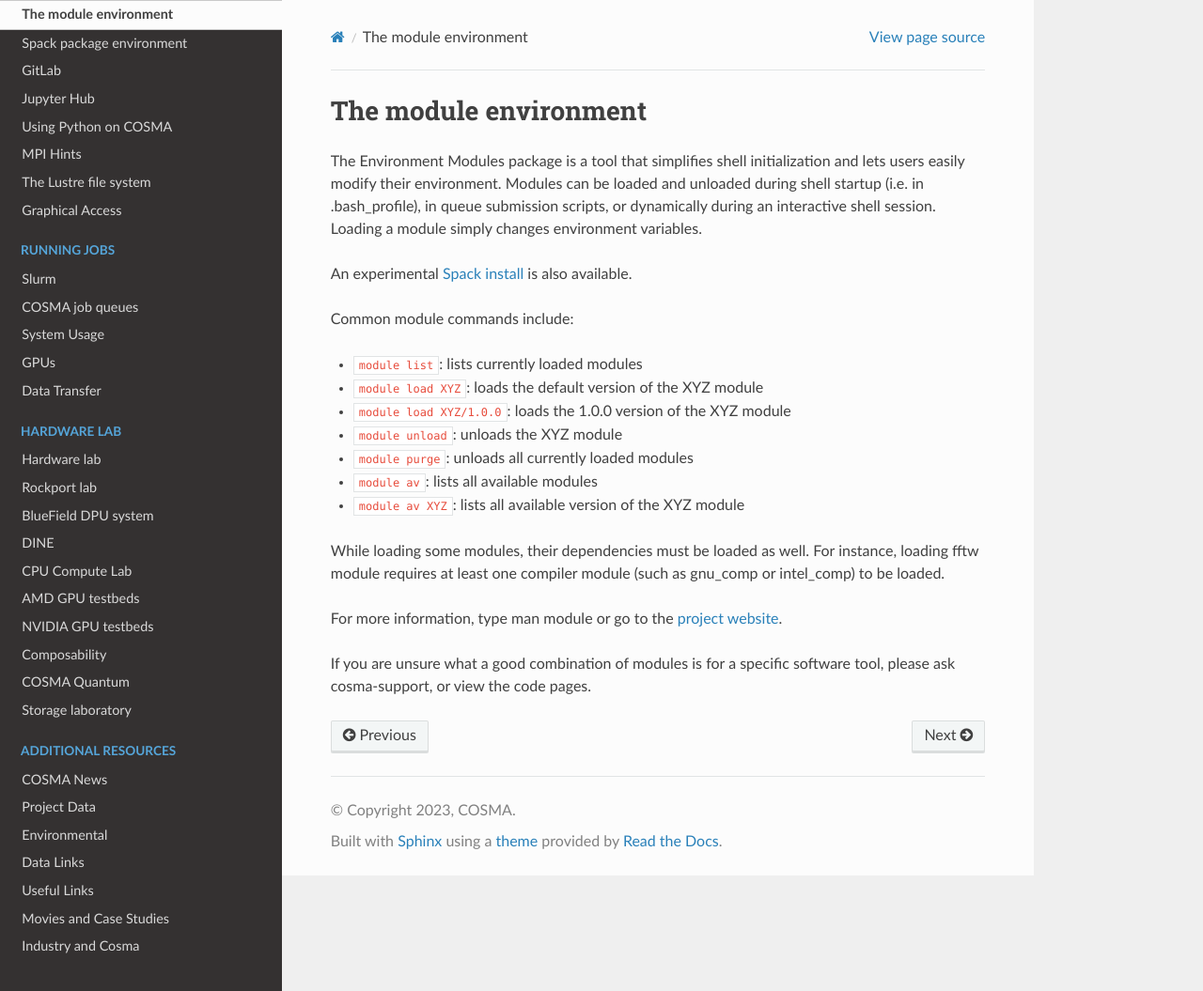
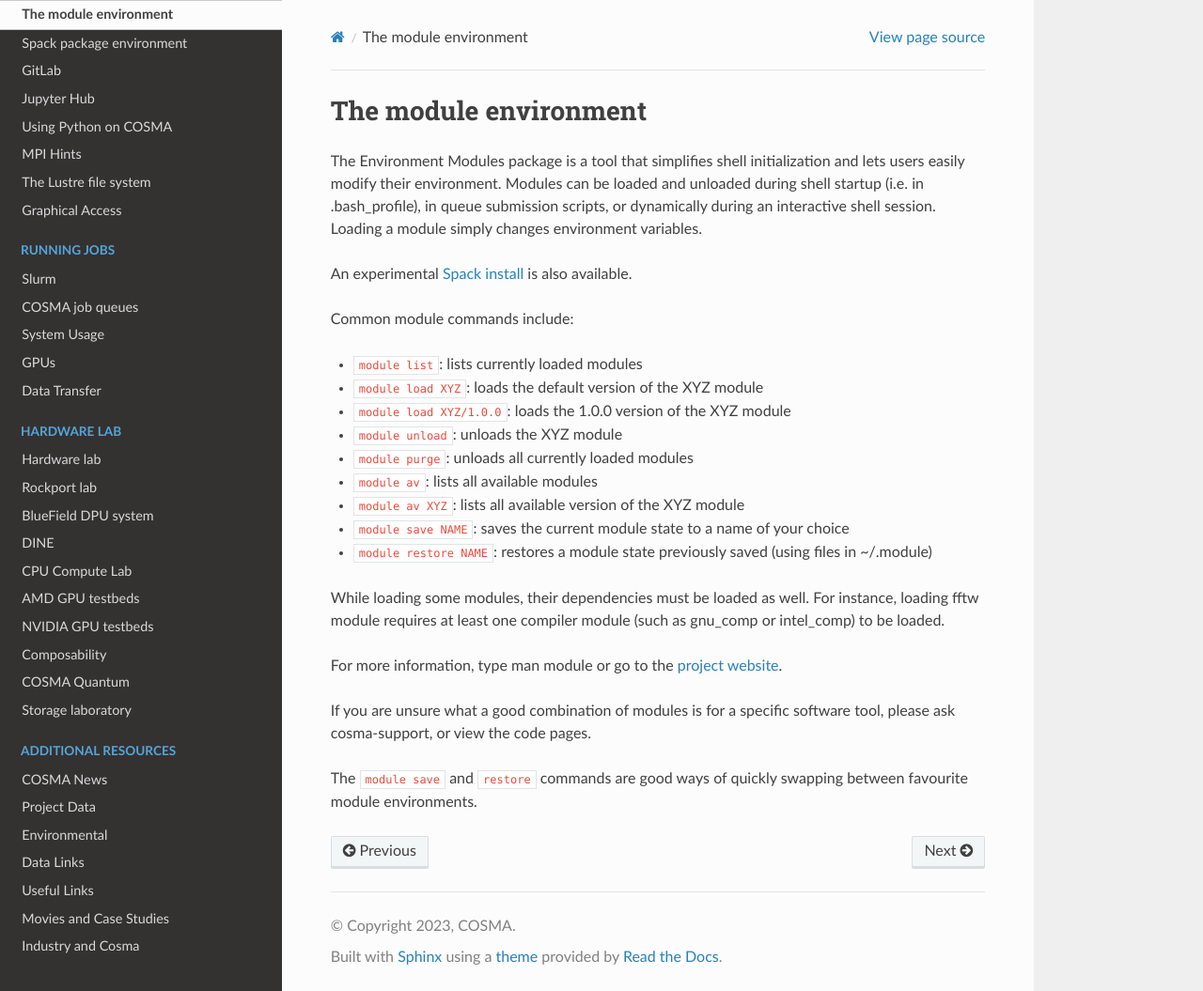
Before and after one commit to agb32/cosmadoc, a Sphinx documentation site: the page built from docs/source/modules.md, in a window 1280 px wide and 1055 px high. Shown: the whole window at 94% size. Built offline with Sphinx 7.4.7 and the Read the Docs theme 2.0.0, drawn with Linux system fonts in a browser that asks for light colours.

Commit message:
added gpu info and module details

````diff
--- a/docs/source/modules.md
+++ b/docs/source/modules.md
@@ -18,6 +18,8 @@ Common module commands include:
 *    ```module purge```: unloads all currently loaded modules
 *    ```module av```: lists all available modules
 *    ```module av XYZ```: lists all available version of the XYZ module
+*    ```module save NAME```: saves the current module state to a name of your choice
+*    ```module restore NAME```: restores a module state previously saved (using files in ~/.module)
 
 While loading some modules, their dependencies must be loaded as well. For instance, loading fftw module requires at least one compiler module (such as gnu_comp or intel_comp) to be loaded.
 
@@ -25,3 +27,5 @@ For more information, type man module or go to the [project website](http://modu
 
 If you are unsure what a good combination of modules is for a specific
 software tool, please ask cosma-support, or view the code pages.
+
+The `module save` and `restore` commands are good ways of quickly swapping between favourite module environments.
````
Also changed, not shown: docs/source/amdgpu.md (+2 -0 lines), docs/source/gpu.md (+1 -1 lines), docs/source/nvidiagpu.md (+2 -0 lines).
